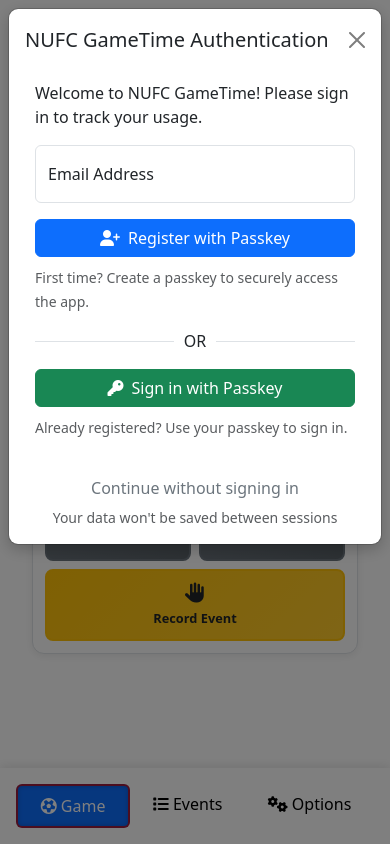
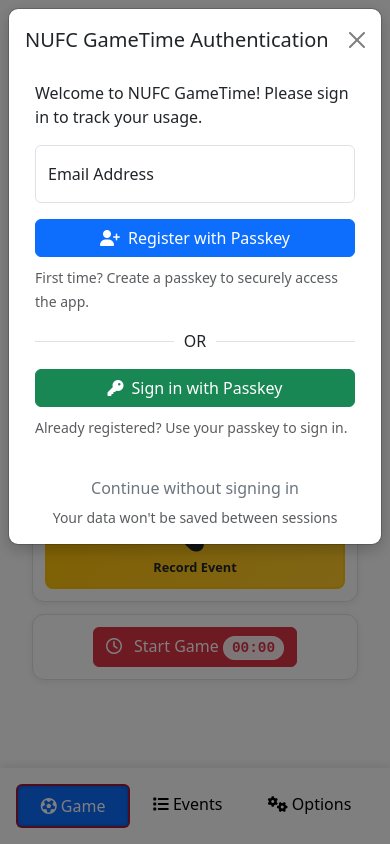
Before and after one commit to Twenty2Eleven78/nugt, a website with bundled scripts: page index.html in a window 390 px wide. Built offline with nearby package versions, Linux system fonts and the light colour scheme.

Commit message:
adjust game tab layout

```diff
--- a/css/style.css
+++ b/css/style.css
@@ -578,7 +578,7 @@
   padding: 0.75rem;
 }
 
-.game-header-card {
+.scoreboard-card {
   background: linear-gradient(135deg, #f8f9fa 0%, #e9ecef 100%);
   border: 1px solid #dee2e6;
   border-radius: 12px;
@@ -587,8 +587,16 @@
   box-shadow: 0 2px 8px rgba(0,0,0,0.08);
 }
 
+.timer-card {
+  background: white;
+  border: 1px solid #dee2e6;
+  border-radius: 12px;
+  padding: 1rem;
+  margin-top: 1rem;
+  box-shadow: 0 2px 8px rgba(0,0,0,0.08);
+}
+
 .timer-section {
-  margin-bottom: 1rem;
   text-align: center;
 }
 
@@ -1043,13 +1051,14 @@
     padding: 0.5rem;
   }
 
-  .game-header-card {
+  .scoreboard-card {
     padding: 0.75rem;
     margin-bottom: 0.75rem;
   }
 
-  .timer-section {
-    margin-bottom: 0.75rem;
+  .timer-card {
+    padding: 0.75rem;
+    margin-top: 0.75rem;
   }
 
   .timer-btn-compact {
--- a/index.html
+++ b/index.html
@@ -57,17 +57,8 @@
             <div class="tab-pane fade show active" id="gametab">
               <div class="game-container">
 
-                <!-- Compact Game Header -->
-                <div class="game-header-card">
-                  <div class="timer-section">
-                    <button class="btn btn-danger timer-btn-compact" id="startPauseButton">
-                      <i class="fa-regular fa-clock me-2"></i>
-                      <span class="timer-text">Start Game</span>
-                      <span id="stopwatch" role="timer" class="timer-display">00:00</span>
-                    </button>
-                  </div>
-
-                  <!-- Compact Score Board -->
+                <!-- Compact Score Board -->
+                <div class="scoreboard-card">
                   <div class="scoreboard-compact" id="scoreboard">
                     <div class="team-score-section">
                       <button id="first-team-name" class="team-name-btn" data-bs-toggle="modal" data-bs-target="#fixtureModalTeam1">
@@ -84,7 +75,7 @@
                     </div>
                   </div>
                 </div>
-                <!--END Compact Game Header-->
+                <!--END Compact Score Board-->
 
                 <!-- Game Actions -->
                 <div class="game-actions-card">
@@ -125,8 +116,18 @@
                     </button>
                   </div>
                 </div>
+
+                <!-- Game Timer Section -->
+                <div class="timer-card">
+                  <div class="timer-section">
+                    <button class="btn btn-danger timer-btn-compact" id="startPauseButton">
+                      <i class="fa-regular fa-clock me-2"></i>
+                      <span class="timer-text">Start Game</span>
+                      <span id="stopwatch" role="timer" class="timer-display">00:00</span>
+                    </button>
+                  </div>
+                </div>
               </div>
-            </div>
             </div>
             <!--END Game Tab Content-->
 
```
